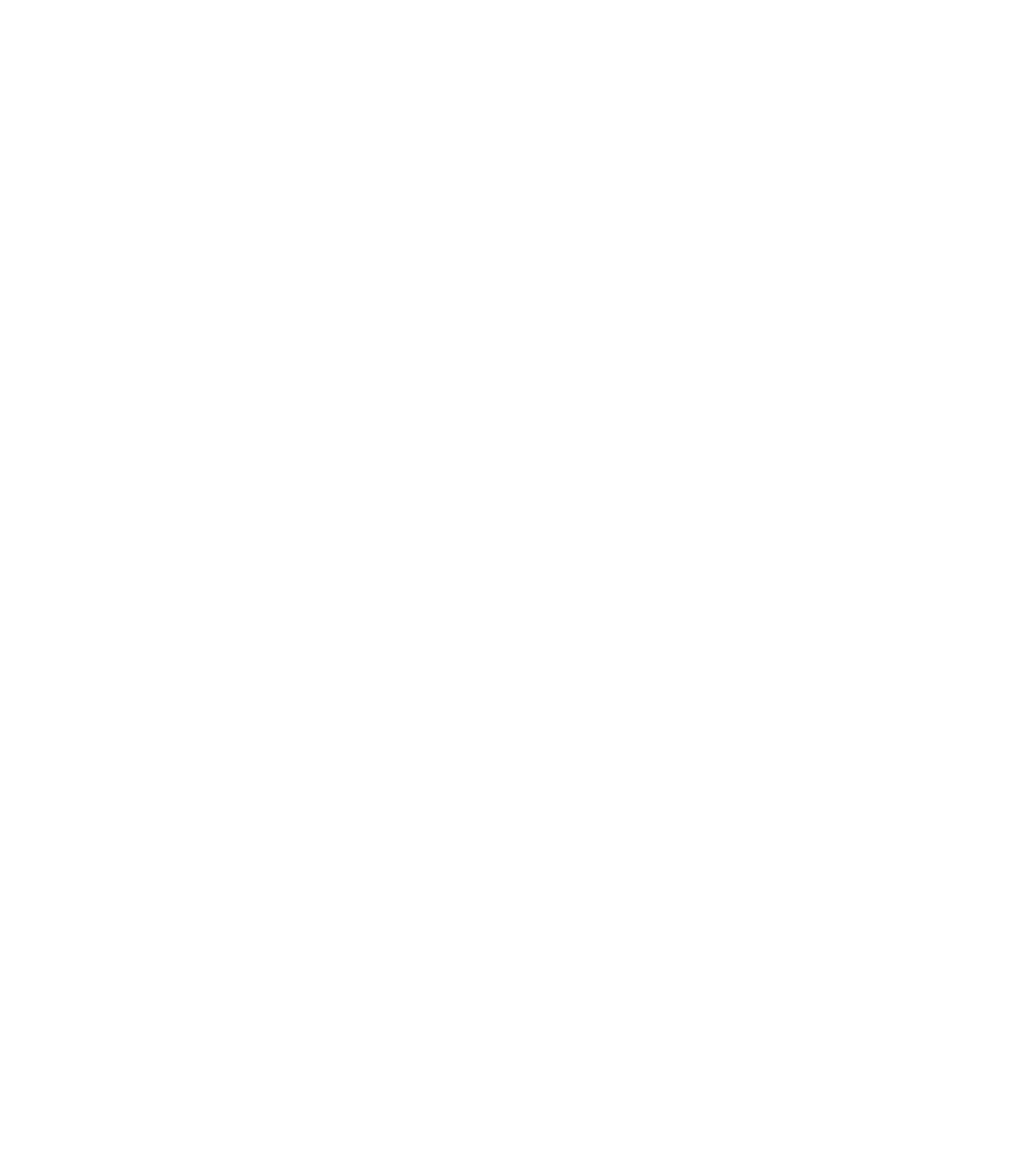
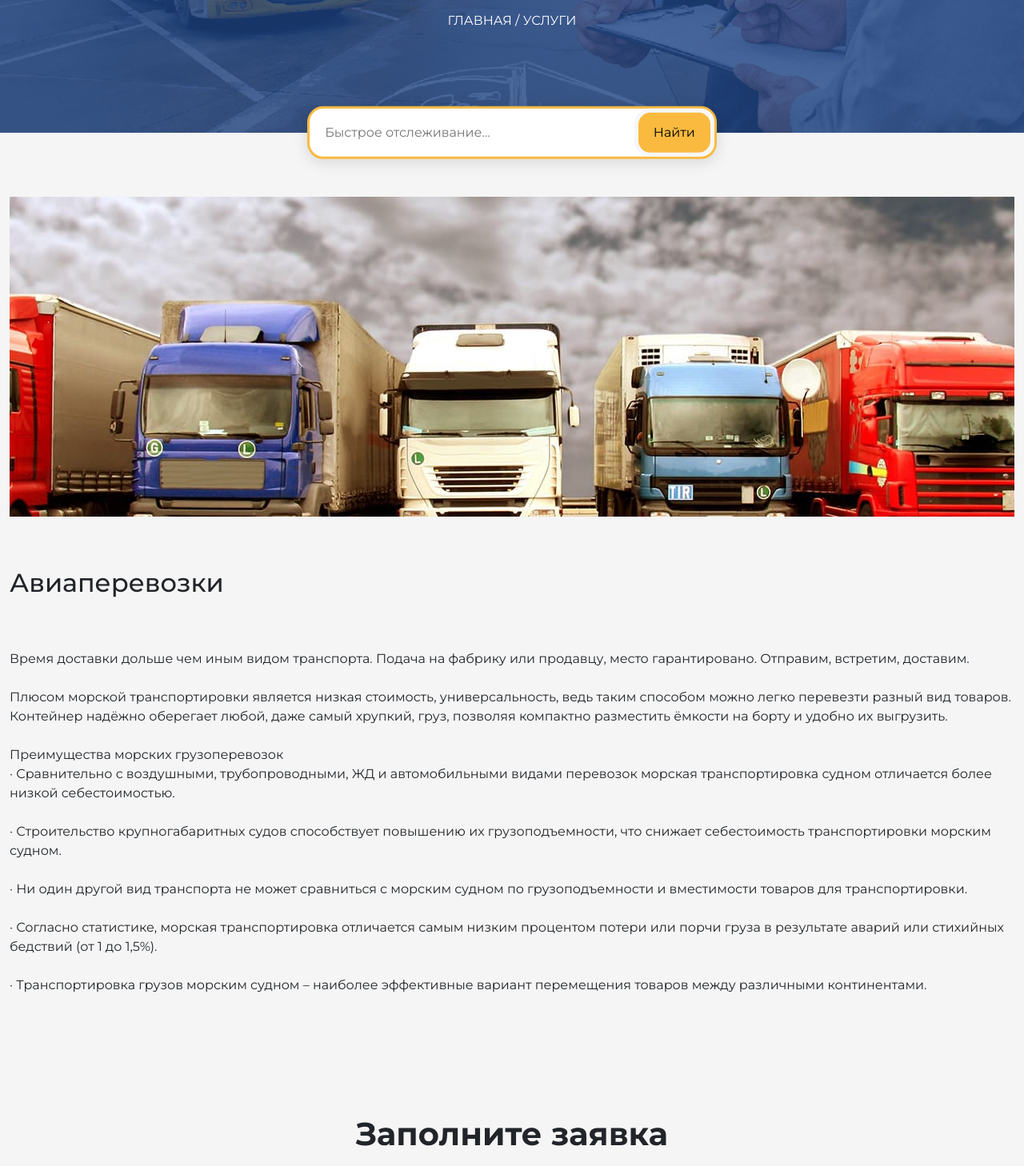
Before and after one commit to KamolxonIzzatullayev/Dali-Logistics, a Nuxt app: page /offers/1 in a window 1280 px wide. Before the commit this address had no page. Shown: the part 400-1858 px from the top of the page at 80% size. Before the commit the page ends 800 px from the top, so only its background shows below. Built offline with nearby package versions, Linux system fonts and the light colour scheme.

Commit message:
Added some style and pages

```diff
--- a/assets/styles/index.scss
+++ b/assets/styles/index.scss
@@ -10,9 +10,11 @@
 }
 
 .p-home,
-.p-about {
+.p-about,
+.p-offers {
   .home-header,
-  .about-header {
+  .about-header,
+  .offers-header {
     position: relative;
   }
 
@@ -33,3 +35,16 @@
   line-height: 150%;
   text-align: center;
 }
+
+.offers-component {
+  padding: 4rem 0;
+
+  &__image {
+    height: 50vh;
+  }
+
+  &__title {
+    margin: 4rem 0;
+  }
+
+}
--- a/components/Custom/Shipment/AboutShipment.style.scss
+++ b/components/Custom/Shipment/AboutShipment.style.scss
@@ -40,11 +40,14 @@
       &-item {
         border: none;
         margin: 1rem 0;
+        background-color: #f5f5f5;
       }
       input {
         border: none;
         margin-bottom: 2rem;
         border-bottom: 1px solid rgba(70, 70, 70, 0.3);
+        background-color: #f5f5f5;
+
       }
 
       &-header {
@@ -199,6 +202,8 @@
               margin-bottom: 1rem;
               border: none;
               border-bottom: 1px solid rgba(70, 70, 70, 0.3);
+              background-color: #f5f5f5;
+
 
             }
           }
@@ -218,6 +223,8 @@
           width: 100%;
           border: none;
           border-bottom: 1px solid rgba(70, 70, 70, 0.3);
+          background-color: #f5f5f5;
+
         }
       }
 
--- a/components/Layout/HeaderView/HeaderView.vue
+++ b/components/Layout/HeaderView/HeaderView.vue
@@ -16,7 +16,7 @@
 
     <p v-if="path">
       <nuxt-link to="/">ГЛАВНАЯ</nuxt-link> /
-      <nuxt-link :to="currentPath">{{ path }}</nuxt-link>
+      <nuxt-link :to="link">{{ path }}</nuxt-link>
     </p>
 
     <SearchField></SearchField>
@@ -39,16 +39,14 @@
     bgHref: {
       type: String,
     },
+    link: {
+      type: String,
+    },
   },
   components: {
     MenuNavbar,
     NavbarHeader,
     SearchField,
-  },
-  computed: {
-    currentPath() {
-      return $nuxt.$route.path.slice(1);
-    },
   },
 };
 </script>
--- a/components/Layout/OffersCards/OffersCard.style.scss
+++ b/components/Layout/OffersCards/OffersCard.style.scss
@@ -1,9 +1,26 @@
 .c-l-cards {
   padding: 4rem 0;
+  .card-wrapper {
+    display: flex;
+
+    &__item {
+      &-body {
+        display: flex;
+        flex-direction: column;
+        justify-content: space-between;
+      }
+    }
+  }
+
   .card {
     background: #ffffff;
     border-radius: 20px;
     border: none;
+    overflow: hidden;
+
+    p {
+      margin-bottom: 3rem;
+    }
 
     a {
       width: 100%;
--- a/components/Layout/OffersCards/OffersCards.vue
+++ b/components/Layout/OffersCards/OffersCards.vue
@@ -3,19 +3,27 @@
     <div class="container-xxl">
       <div class="row">
         <div
-          class="col-lg-4 col-md-6 col-sm-6 col-12"
+          class="col-lg-4 col-md-6 col-sm-6 col-12 card-wrapper"
           v-for="card in offersData"
           :key="card.id"
         >
-          <div class="card my-3">
-            <img src="" class="card-img-top" alt="..." />
-            <div class="card-body">
+          <div class="card my-3 card-wrapper__item">
+            <img
+              :src="require(`assets/images/${card.bgImage}.png`)"
+              class="card-img-top"
+              alt=""
+            />
+            <div class="card-body card-wrapper__item-body">
               <h5 class="card-title">{{ card.title }}</h5>
               <p class="card-text">
                 Some quick example text to build on the card title and make up
                 the bulk of the card's content.
               </p>
-              <a href="#" class="btn btn-primary">Подробнее</a>
+              <a
+                class="btn btn-primary"
+                @click="$router.push({ path: `/offers/${card.id}`, params: { id: card.id } })"
+                >Подробнее</a
+              >
             </div>
           </div>
         </div>
--- a/pages/about/index.vue
+++ b/pages/about/index.vue
@@ -6,6 +6,7 @@
         :title="title"
         :path="path"
         :bg-href="background"
+        :link="link"
       ></HeaderView>
     </div>
 
@@ -31,13 +32,14 @@
     FooterView,
     AboutCompanyView,
     OurTarget,
-    OurTeam
-},
+    OurTeam,
+  },
   data() {
     return {
       title: "О компании",
       path: "О КОМПАНИИ",
       background: "about-bg",
+      link: "/about",
     };
   },
 };
--- a/pages/index.vue
+++ b/pages/index.vue
@@ -1,8 +1,13 @@
 <template>
-  <div class="p-home">
+  <div class="p-home" style="background-color: #f5f5f5">
     <div class="home-header">
       <div class="bg"></div>
-      <HeaderView :bg-href="bgHref" :title="title" :path="path"></HeaderView>
+      <HeaderView
+        :bg-href="bgHref"
+        :title="title"
+        :path="path"
+        :link="link"
+      ></HeaderView>
     </div>
 
     <ExperienceView></ExperienceView>
@@ -47,6 +52,7 @@
       bgHref: "headerBackground",
       title: "Oт желания к реальности",
       path: "",
+      link: "/",
     };
   },
 };
--- /dev/null
+++ b/pages/offers/_slug.vue
@@ -0,0 +1,108 @@
+<template>
+  <div class="p-offers" style="background-color: #f5f5f5">
+    <div class="offers-header">
+      <div class="bg"></div>
+      <HeaderView
+        :title="title"
+        :path="path"
+        :bg-href="background"
+        :link="link"
+      ></HeaderView>
+    </div>
+    <div class="offers-component">
+      <div class="container-xxl">
+        <div
+          class="offers-component__image"
+          :style="{
+            backgroundImage: `url(${require(`@/assets/images/${getDataById.bgImage}.png`)})`,
+            backgroundPosition: 'center',
+          }"
+        ></div>
+
+        <h2 class="offers-component__title">
+          {{ getDataById.title }}
+        </h2>
+
+        <p>
+          Время доставки дольше чем иным видом транспорта. Подача на фабрику или
+          продавцу, место гарантировано. Отправим, встретим, доставим.
+          <br />
+          <br />
+          Плюсом морской транспортировки является низкая стоимость,
+          универсальность, ведь таким способом можно легко перевезти разный вид
+          товаров. Контейнер надёжно оберегает любой, даже самый хрупкий, груз,
+          позволяя компактно разместить ёмкости на борту и удобно их выгрузить.
+          <br />
+          <br />
+          Преимущества морских грузоперевозок <br />
+          · Сравнительно с воздушными, трубопроводными, ЖД и автомобильными
+          видами перевозок морская транспортировка судном отличается более
+          низкой себестоимостью. <br />
+          <br />
+          · Строительство крупногабаритных судов способствует повышению их
+          грузоподъемности, что снижает себестоимость транспортировки морским
+          судном. <br />
+          <br />
+          · Ни один другой вид транспорта не может сравниться с морским судном
+          по грузоподъемности и вместимости товаров для транспортировки. <br />
+          <br />
+          · Согласно статистике, морская транспортировка отличается самым низким
+          процентом потери или порчи груза в результате аварий или стихийных
+          бедствий (от 1 до 1,5%). <br />
+          <br />
+          · Транспортировка грузов морским судном – наиболее эффективные вариант
+          перемещения товаров между различными континентами.
+        </p>
+
+      </div>
+    </div>
+
+    <FormView></FormView>
+
+    <FooterView></FooterView>
+  </div>
+</template>
+
+<script>
+import HeaderView from "@/components/Layout/HeaderView/HeaderView.vue";
+import FooterView from "@/components/Common/FooterView/FooterView.vue";
+import OffersCards from "@/components/Layout/OffersCards/OffersCards.vue";
+import FormView from "@/components/Layout/FormView/FormView.vue";
+import { mapGetters } from "vuex";
+export default {
+  components: {
+    HeaderView,
+    FooterView,
+    OffersCards,
+    FormView
+},
+  data() {
+    return {
+      title: "Наши услуги",
+      path: "УСЛУГИ",
+      background: "offer-bg",
+      link: "/offers",
+    };
+  },
+  computed: {
+    ...mapGetters({
+      data: "getTabHeaders",
+    }),
+
+    getDataById() {
+      let result = undefined;
+      this.data.forEach((element) => {
+        if (element.id == this.$route.params.slug) {
+          result = element;
+        }
+      });
+
+      return result;
+    },
+  },
+};
+</script>
+
+<style lang="scss">
+@import "~/assets/styles/index.scss";
+</style>
--- a/pages/offers/index.vue
+++ b/pages/offers/index.vue
@@ -6,6 +6,7 @@
         :title="title"
         :path="path"
         :bg-href="background"
+        :link="link"
       ></HeaderView>
     </div>
 
@@ -30,6 +31,7 @@
       title: "Наши услуги",
       path: "УСЛУГИ",
       background: "offer-bg",
+      link: "/offers"
     };
   },
 };
--- a/store/index.js
+++ b/store/index.js
@@ -4,50 +4,58 @@
         {
             id: 1,
             title: "Авиаперевозки",
-            bgImage: "",
+            bgImage: "offer-card",
             isActive: true,
+            desc: ""
         },
         {
             id: 2,
             title: "Автоперевозки",
-            bgImage: "",
+            bgImage: "offer-card",
             isActive: false,
+            desc: ""
         },
         {
             id: 3,
             title: "Железнодорожные перевозки",
-            bgImage: "",
+            bgImage: "offer-card",
             isActive: false,
+            desc: ""
         },
         {
             id: 4,
             title: "Морские перевозки",
-            bgImage: "",
+            bgImage: "offer-card",
             isActive: false,
+            desc: ""
         },
         {
             id: 5,
             title: "Складские услуги",
-            bgImage: "",
+            bgImage: "offer-card",
             isActive: false,
+            desc: ""
         },
         {
             id: 6,
             title: "Экспедирование",
-            bgImage: "",
+            bgImage: "offer-card",
             isActive: false,
+            desc: ""
         },
         {
             id: 7,
             title: "Оформление таможенных деклараций",
-            bgImage: "",
+            bgImage: "offer-card",
             isActive: false,
+            desc: ""
         },
         {
             id: 8,
             title: "Перевозка опасных грузов",
-            bgImage: "",
+            bgImage: "offer-card",
             isActive: false,
+            desc: ""
         },
     ],
 })
```
Also changed, not shown: components/Custom/Sender/AboutSender.style.scss (+7 -4 lines), assets/images/offer-card.png (added).
